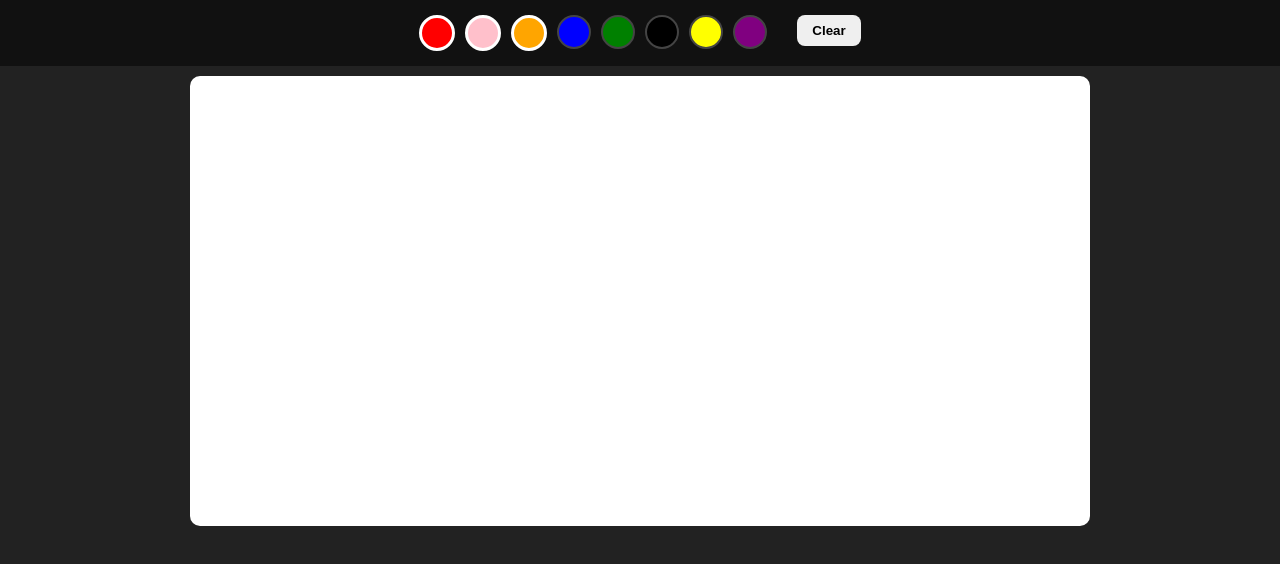
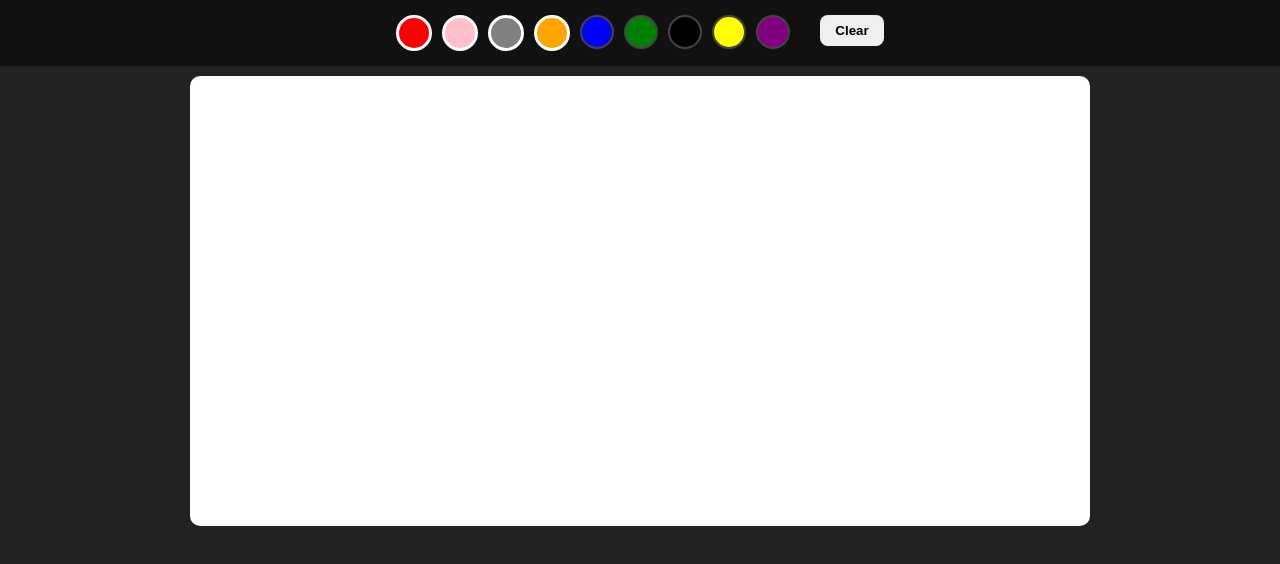
Before and after one commit to vihaancurious-web/eleco, a plain HTML site: page index.html in a window 1280 px wide. Drawn offline with Linux system fonts and the light colour scheme.

Commit message:
Update index.html

```diff
--- a/index.html
+++ b/index.html
@@ -62,6 +62,7 @@
 <div class="palette">
     <div class="color selected" style="background:red" onclick="selectColor('red', this)"></div>
     <div class="color selected" style="background:pink" onclick="selectColor('pink', this)"></div>
+    <div class="color selected" style="background:grey" onclick="selectColor('grey', this)"></div>
     <div class="color selected" style="background:orange" onclick="selectColor('orange', this)"></div>
     <div class="color" style="background:blue" onclick="selectColor('blue', this)"></div>
     <div class="color" style="background:green" onclick="selectColor('green', this)"></div>
```
